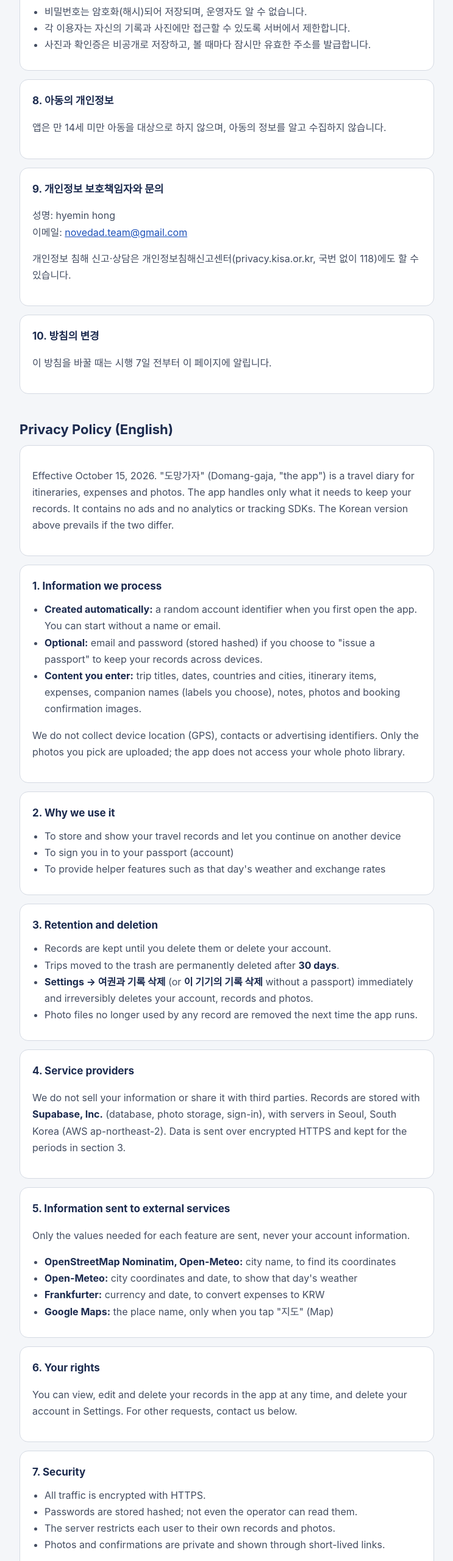
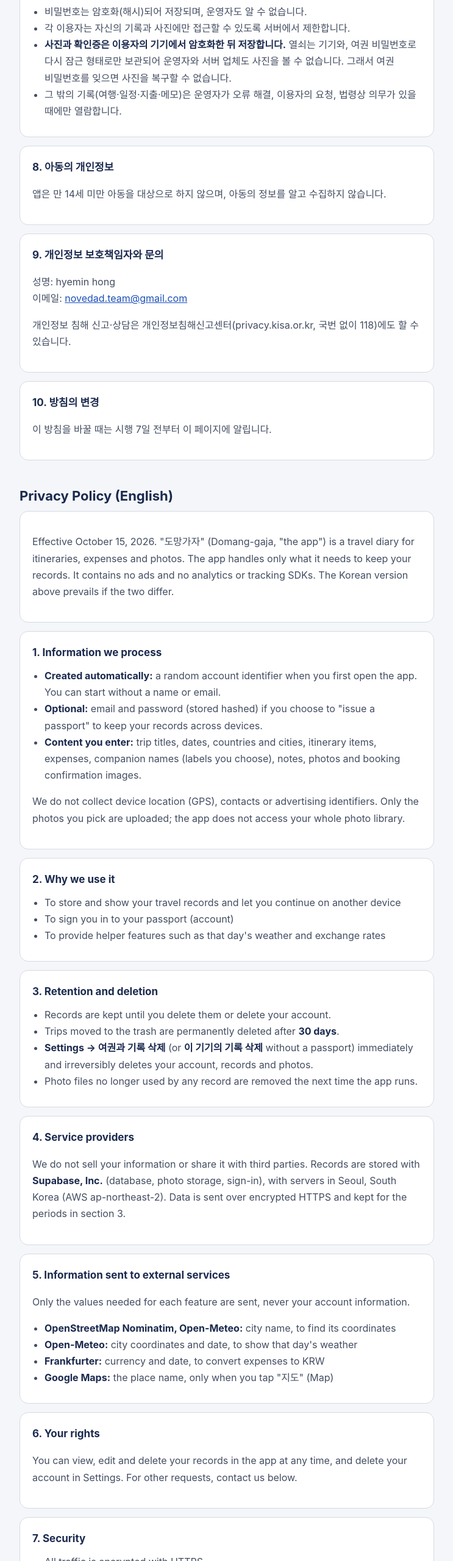
Before and after one commit to hyemin7295-arch/domang-gaja, a plain HTML site: page privacy.html in a window 1280 px wide. Shown: the part 2188-4748 px from the top of the page at 61% size, without its empty margins (268-1011 px from the left). Drawn offline with Linux system fonts and the light colour scheme.

Commit message:
처리방침: 사진 종단 간 암호화, 운영자 열람 원칙
Co-Authored-By: Claude Opus 5.5 <noreply@anthropic.com>

```diff
--- a/privacy.html
+++ b/privacy.html
@@ -103,7 +103,8 @@
     <li>모든 통신은 HTTPS로 암호화합니다.</li>
     <li>비밀번호는 암호화(해시)되어 저장되며, 운영자도 알 수 없습니다.</li>
     <li>각 이용자는 자신의 기록과 사진에만 접근할 수 있도록 서버에서 제한합니다.</li>
-    <li>사진과 확인증은 비공개로 저장하고, 볼 때마다 잠시만 유효한 주소를 발급합니다.</li>
+    <li><b>사진과 확인증은 이용자의 기기에서 암호화한 뒤 저장합니다.</b> 열쇠는 기기와, 여권 비밀번호로 다시 잠근 형태로만 보관되어 운영자와 서버 업체도 사진을 볼 수 없습니다. 그래서 여권 비밀번호를 잊으면 사진을 복구할 수 없습니다.</li>
+    <li>그 밖의 기록(여행·일정·지출·메모)은 운영자가 오류 해결, 이용자의 요청, 법령상 의무가 있을 때에만 열람합니다.</li>
   </ul>
 </section>
 
@@ -178,7 +179,8 @@
     <li>All traffic is encrypted with HTTPS.</li>
     <li>Passwords are stored hashed; not even the operator can read them.</li>
     <li>The server restricts each user to their own records and photos.</li>
-    <li>Photos and confirmations are private and shown through short-lived links.</li>
+    <li><b>Photos and confirmations are encrypted on your device before upload.</b> The key is kept only on your device and, locked with your passport password, on the server, so neither the operator nor the hosting provider can view them. If you forget your password, photos cannot be recovered.</li>
+    <li>Other records (trips, itinerary, expenses, notes) are accessed by the operator only to fix errors, at your request, or when required by law.</li>
   </ul>
 </section>
 <section>
```
